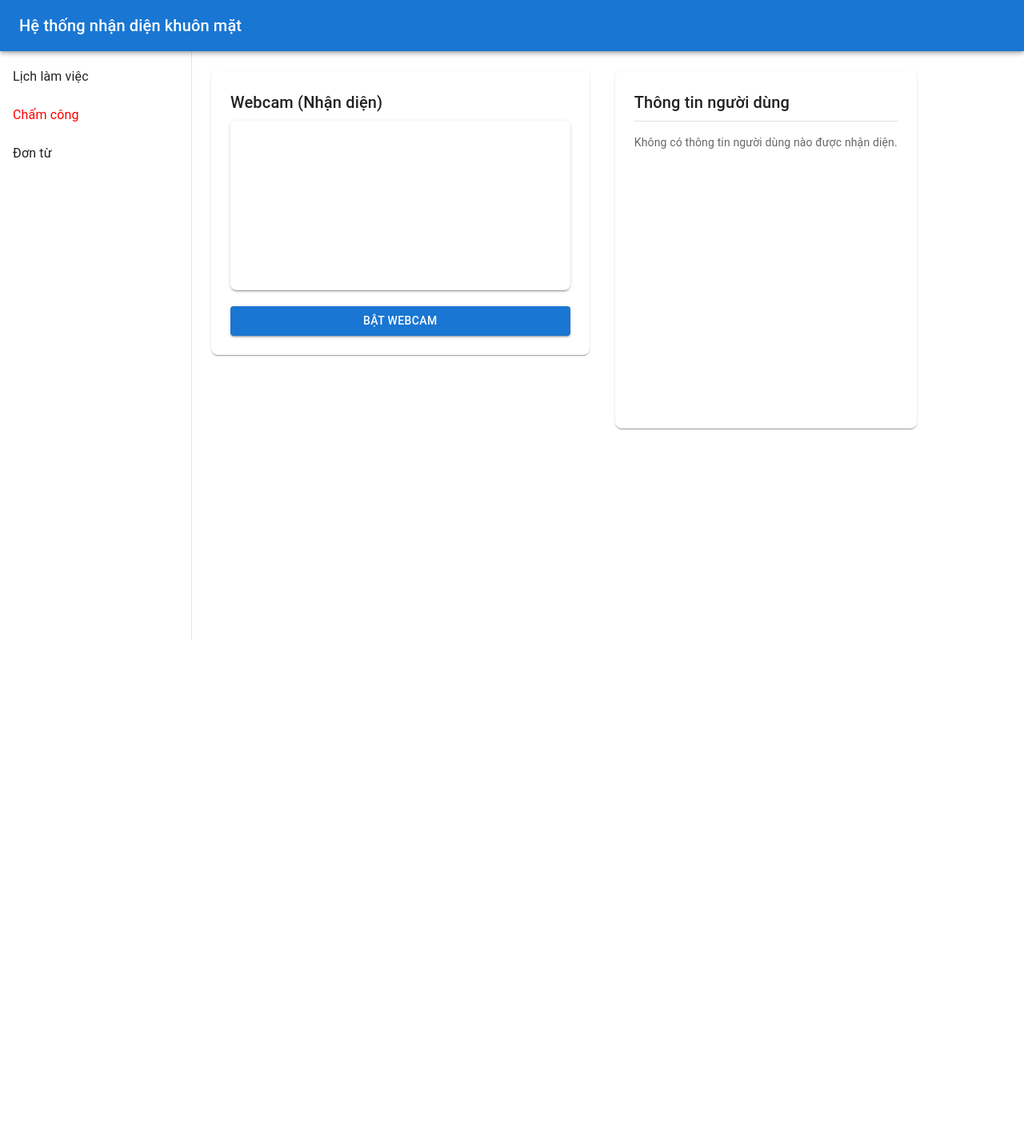
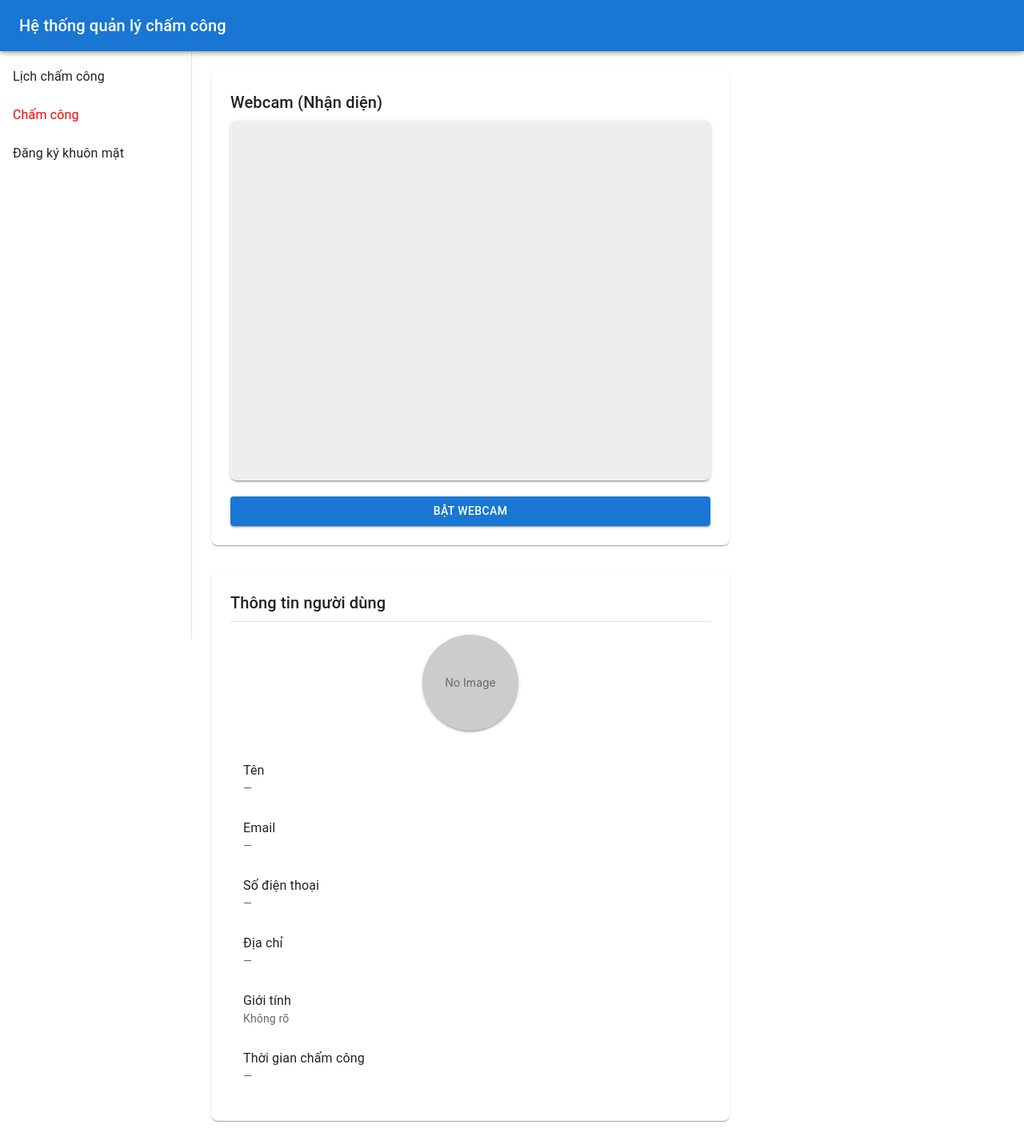
Before and after one commit to LeeVanNgoc/Face_Recognition_FE, a React (Create React App) app: page /attendance/collect in a window 1280 px wide. Shown: the whole page at 80% size. Before the commit the page ends 800 px from the top, so only its background shows below. Built offline with nearby package versions, Linux system fonts and the light colour scheme.

Commit message:
Update attendance interface

```diff
--- a/src/container/Attendance01/index.js
+++ b/src/container/Attendance01/index.js
@@ -9,16 +9,14 @@ import {
   ListItemText,
   Box,
   Card,
-  CardHeader,
   CardContent,
+  TextField,
+  Autocomplete
 } from "@mui/material";
 import { useNavigate } from "react-router-dom";
-
-// import '@fullcalendar/common/main.css';
-// import '@fullcalendar/daygrid/main.css';
 import FullCalendar from '@fullcalendar/react';
 import dayGridPlugin from '@fullcalendar/daygrid';
-import { getAttendanceEvents } from "./config";  // Import hàm lấy sự kiện
+import { getAttendanceEvents, getUsers } from "./config";  // Import hàm lấy sự kiện
 
 // Định nghĩa hàm style ngoài
 const useStyles = () => ({
@@ -33,32 +31,35 @@ const useStyles = () => ({
 const drawerWidth = 240;
 
 const Calendar = () => {
-  const [events, setEvents] = useState([]); // Lưu trữ sự kiện lấy từ API
   const navigate = useNavigate();
   const styles = useStyles(); // Sử dụng hàm style
+  const [userList, setUserList] = useState([]);
+  const [selectedUser, setSelectedUser] = useState(null);
+  const [events, setEvents] = useState([]);
 
   useEffect(() => {
-    const fetchEvents = async () => {
-      const result = await getAttendanceEvents("user1"); // Thay userId là 'user1'
-      console.log('boss', result);
-      if (!result.error) {
-        setEvents(result); // Cập nhật state với các sự kiện từ API
-      } else {
-        console.error(result.message);
+    const fetchInitialData = async () => {
+      const users = await getUsers();
+      if (!users.error) {
+        setUserList(users);
+        // Mặc định chọn user đầu tiên
+        const defaultUser = users[0];
+        setSelectedUser(defaultUser);
+        const result = await getAttendanceEvents(defaultUser.id);
+        if (!result.error) setEvents(result);
       }
     };
 
-    fetchEvents();
+    fetchInitialData();
   }, []);
 
-  console.log(events)
   return (
     <Box sx={{ display: "flex", height: "100vh", marginTop: 10 }}>
       {/* AppBar header */}
       <AppBar position="fixed" sx={{ zIndex: (theme) => theme.zIndex.drawer + 1 }}>
         <Toolbar>
-          <Typography variant="h6" noWrap component="div">
-            Quản lý Lịch
+          <Typography variant="h6" noWrap component="div" onClick={() => navigate("/")} sx={{ cursor: 'pointer' }} >
+          Hệ thống quản lý chấm công
           </Typography>
         </Toolbar>
       </AppBar>
@@ -79,21 +80,38 @@ const Calendar = () => {
         <Toolbar />
         <List>
           <ListItem button style={{color: 'red'}} onClick={() => navigate("/attendance")}>
-            <ListItemText primary="Lịch làm việc" />
+            <ListItemText primary="Lịch chấm công" />
           </ListItem>
           <ListItem button onClick={() => navigate("/attendance/collect")}>
             <ListItemText primary="Chấm công" />
           </ListItem>
           <ListItem button onClick={() => navigate("/attendance/added")}>
-            <ListItemText primary="Đơn từ" />
+            <ListItemText primary="Đăng ký khuôn mặt" />
           </ListItem>
         </List>
       </Drawer>
 
       {/* Nội dung chính */}
-      <Box sx={{ padding: 3, flexGrow: 1 }}>
+      <Box display="flex" justifyContent="space-between" alignItems="center" px={2} pt={2}>
         <Card>
-          <CardHeader title="Lịch làm việc toàn công ty" />
+        <Box display="flex" justifyContent="space-between" alignItems="center" px={2} pt={2}>
+            <Typography variant="h6">Lịch chấm công</Typography>
+            <Autocomplete
+              options={userList}
+              getOptionLabel={(option) => `${option.id} - ${option.fullName}`}
+              value={selectedUser}
+              onChange={async (e, newValue) => {
+                setSelectedUser(newValue);
+                if (newValue) {
+                  const result = await getAttendanceEvents(newValue.id);
+                  if (!result.error) setEvents(result);
+                  else setEvents([]);
+                }
+              }}
+              sx={{ width: 300 }}
+              renderInput={(params) => <TextField {...params} label="Chọn nhân viên" size="small" />}
+            />
+          </Box>
           <CardContent>
             <FullCalendar
               initialView="dayGridMonth"
--- a/src/container/Attendance02/WebcamCapture.css
+++ /dev/null
@@ -1,72 +0,0 @@
-/* Thêm một số style để giao diện đẹp hơn */
-
-body {
-    font-family: Arial, sans-serif;
-    background-color: #f0f0f0;
-    margin: 0;
-    padding: 0;
-    display: flex;
-    justify-content: center;
-    align-items: center;
-    height: 100vh;
-  }
-
-  .webcam-container {
-    width: 70%;
-    max-width: 800px;
-    background-color: white;
-    border-radius: 10px;
-    box-shadow: 0 4px 10px rgba(0, 0, 0, 0.1);
-    padding: 20px;
-  }
-
-  .webcam-header {
-    text-align: center;
-    margin-bottom: 20px;
-  }
-
-  .webcam-header h1 {
-    color: #333;
-    font-size: 2rem;
-    margin-bottom: 10px;
-  }
-
-  .header-description {
-    color: #666;
-    font-size: 1rem;
-    margin-bottom: 20px;
-  }
-
-  .webcam-frame {
-    position: relative;
-  }
-
-  .webcam-video {
-    border: 2px solid #ccc;
-    border-radius: 8px;
-    box-shadow: 0 4px 10px rgba(0, 0, 0, 0.1);
-  }
-
-  .controls {
-    text-align: center;
-    margin-top: 20px;
-  }
-
-  .start-stop-btn {
-    padding: 12px 30px;
-    background-color: #4CAF50;
-    color: white;
-    font-size: 1.2rem;
-    border: none;
-    border-radius: 8px;
-    cursor: pointer;
-    transition: background-color 0.3s ease;
-  }
-
-  .start-stop-btn:hover {
-    background-color: #45a049;
-  }
-
-  .start-stop-btn:active {
-    background-color: #3e8e41;
-  }
--- a/src/container/Attendance02/index.js
+++ b/src/container/Attendance02/index.js
@@ -97,16 +97,14 @@ export default function WebcamCapture() {
 
   return (
     <Box sx={{ display: "flex" }}>
-      {/* AppBar */}
       <AppBar position="fixed" sx={{ zIndex: (theme) => theme.zIndex.drawer + 1 }}>
         <Toolbar>
-          <Typography variant="h6" noWrap>
-            Hệ thống nhận diện khuôn mặt
+          <Typography variant="h6" noWrap onClick={() => navigate("/")} sx={{ cursor: 'pointer' }} >
+            Hệ thống quản lý chấm công
           </Typography>
         </Toolbar>
       </AppBar>
 
-      {/* Drawer menu */}
       <Drawer
         variant="permanent"
         sx={{
@@ -118,23 +116,21 @@ export default function WebcamCapture() {
         <Toolbar />
         <List>
           <ListItem button onClick={() => navigate("/attendance")}>
-            <ListItemText primary="Lịch làm việc" />
+            <ListItemText primary="Lịch chấm công" />
           </ListItem>
           <ListItem button sx={{ color: 'red' }} onClick={() => navigate("/attendance/collect")}>
             <ListItemText primary="Chấm công" />
           </ListItem>
           <ListItem button onClick={() => navigate("/attendance/added")}>
-            <ListItemText primary="Đơn từ" />
+            <ListItemText primary="Đăng ký khuôn mặt" />
           </ListItem>
         </List>
       </Drawer>
 
-      {/* Nội dung chính */}
       <Box component="main" sx={{ flexGrow: 1, p: 3, mt: 8 }}>
         <Grid container spacing={4}>
-          {/* Webcam */}
-          <Grid item xs={12} md={8}>
-            <Paper sx={{ p: 3, borderRadius: 2 }}>
+          <Grid item xs={12} md={4} >
+            <Paper sx={{ p: 3, borderRadius: 2, width: 600 }}>
               <Typography variant="h6" gutterBottom>
                 Webcam (Nhận diện)
               </Typography>
@@ -143,10 +139,11 @@ export default function WebcamCapture() {
                 ref={videoRef}
                 sx={{
                   width: "100%",
-                  maxHeight: 400,
+                  height: 450,
                   borderRadius: 2,
                   boxShadow: 2,
                   mb: 2,
+                  backgroundColor: "#eee"
                 }}
               />
               <canvas ref={canvasRef} style={{ display: "none" }} />
@@ -166,36 +163,73 @@ export default function WebcamCapture() {
             </Paper>
           </Grid>
 
-          {/* Thông tin người dùng */}
-          <Grid item xs={12} md={4}>
-            <Paper sx={{ p: 3, borderRadius: 2, minHeight: 400 }}>
+          <Grid item xs={12} md={6}>
+            <Paper sx={{ p: 3, borderRadius: 2, width: 600 }}>
               <Typography variant="h6" gutterBottom>
                 Thông tin người dùng
               </Typography>
               <Divider sx={{ mb: 2 }} />
-              {userData ? (
-                <List>
+
+              <Stack spacing={2} alignItems="center">
+                {userData?.user?.image ? (
+                  <Box
+                    component="img"
+                    src={userData.user.image}
+                    alt="Ảnh người dùng"
+                    sx={{ width: 120, height: 120, borderRadius: "50%", objectFit: "cover", boxShadow: 2 }}
+                  />
+                ) : (
+                  <Box
+                    sx={{
+                      width: 120,
+                      height: 120,
+                      borderRadius: "50%",
+                      backgroundColor: "#ccc",
+                      display: "flex",
+                      alignItems: "center",
+                      justifyContent: "center",
+                      fontSize: 14,
+                      color: "#666",
+                      boxShadow: 2,
+                    }}
+                  >
+                    No Image
+                  </Box>
+                )}
+
+                <List sx={{ width: '100%' }}>
                   <ListItem>
-                    <ListItemText primary="Tên" secondary={userData.name} />
+                    <ListItemText primary="Tên" secondary={userData?.user?.fullName || "—"} />
+                  </ListItem>
+                  <ListItem>
+                    <ListItemText primary="Email" secondary={userData?.user?.email || "—"} />
+                  </ListItem>
+                  <ListItem>
+                    <ListItemText primary="Số điện thoại" secondary={userData?.user?.phone || "—"} />
+                  </ListItem>
+                  <ListItem>
+                    <ListItemText primary="Địa chỉ" secondary={userData?.user?.address || "—"} />
                   </ListItem>
                   <ListItem>
                     <ListItemText
-                      primary="Chỉ số tương đồng"
-                      secondary={userData.similarity?.toFixed(3) || "Không rõ"}
+                      primary="Giới tính"
+                      secondary={
+                        userData?.user?.gender === "0"
+                          ? "Nam"
+                          : userData?.user?.gender === "1"
+                          ? "Nữ"
+                          : "Không rõ"
+                      }
                     />
                   </ListItem>
                   <ListItem>
                     <ListItemText
-                      primary="Thời gian"
-                      secondary={new Date().toLocaleString()}
+                      primary="Thời gian chấm công"
+                      secondary={userData ? new Date().toLocaleString() : "—"}
                     />
                   </ListItem>
                 </List>
-              ) : (
-                <Typography variant="body2" color="text.secondary">
-                  Không có thông tin người dùng nào được nhận diện.
-                </Typography>
-              )}
+              </Stack>
             </Paper>
           </Grid>
         </Grid>
--- a/src/container/Attendance03/index.js
+++ b/src/container/Attendance03/index.js
@@ -109,8 +109,14 @@ export default function WebcamCapture() {
       {/* AppBar */}
       <AppBar position="fixed" sx={{ zIndex: (theme) => theme.zIndex.drawer + 1 }}>
         <Toolbar>
-          <Typography variant="h6" noWrap>
-            Ứng Dụng Nhận Diện
+        <Box
+            component="img"
+            src="/src/layouts/LogoNgocHuy.png" // 👉 thay bằng đường dẫn hoặc URL logo của bạn
+            alt="Logo"
+            sx={{ height: 32, width: 32, marginRight: 1 }}
+          />
+          <Typography variant="h6" noWrap onClick={() => navigate("/")} sx={{ cursor: 'pointer' }} >
+          Hệ thống quản lý chấm công
           </Typography>
         </Toolbar>
       </AppBar>
@@ -127,13 +133,13 @@ export default function WebcamCapture() {
         <Toolbar />
         <List>
           <ListItem button  onClick={() => navigate("/attendance")}>
-            <ListItemText primary="Lịch làm việc" />
+            <ListItemText primary="Lịch chấm công" />
           </ListItem>
           <ListItem button onClick={() => navigate("/attendance/collect")}>
             <ListItemText primary="Chấm công" />
           </ListItem>
           <ListItem button style={{color: 'red'}} onClick={() => navigate("/attendance/added")}>
-            <ListItemText primary="Đơn từ" />
+            <ListItemText primary="Đăng ký khuôn mặt" />
           </ListItem>
         </List>
       </Drawer>
```
Also changed, not shown: src/container/Attendance01/config.js (+81 -5 lines), src/container/Attendance03/WebcamCapture.css (deleted, +0 -53 lines), src/layouts/LogoNgocHuy.png (added).
